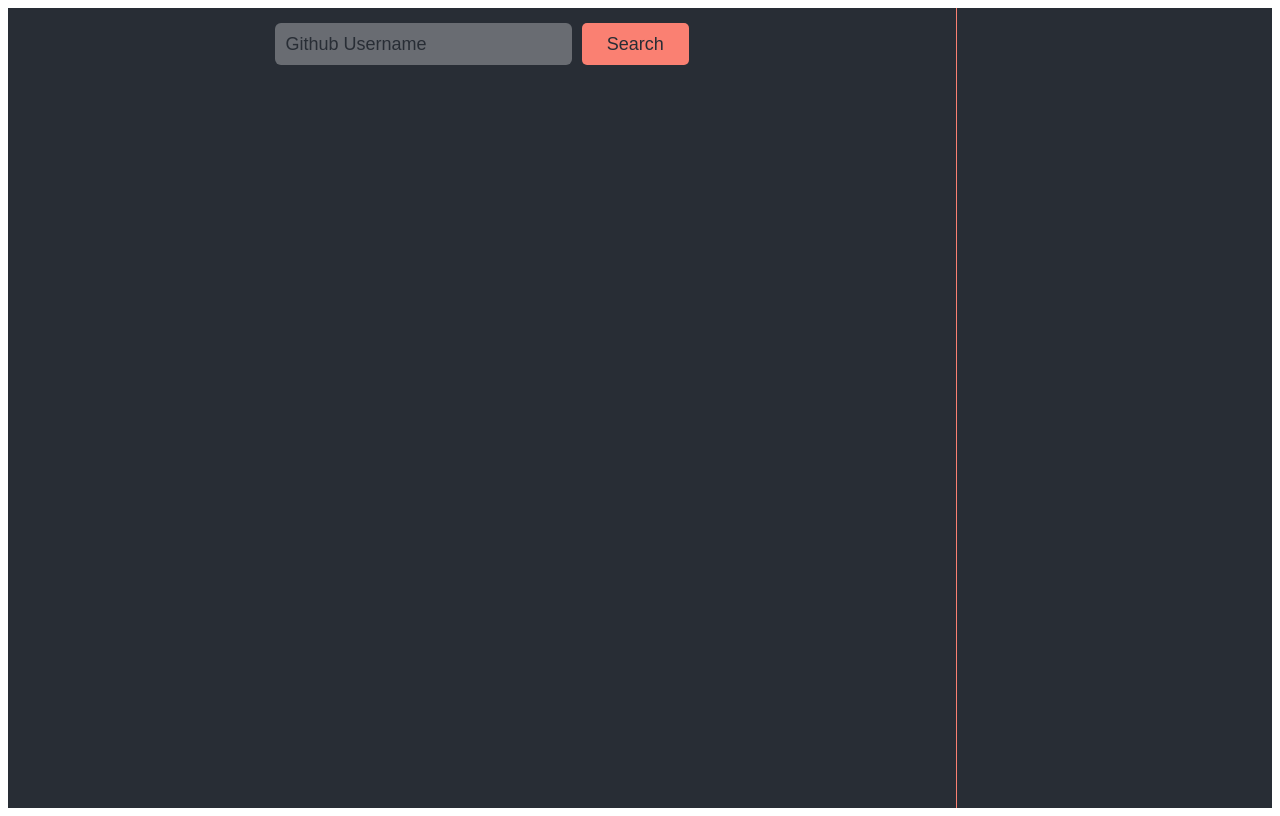
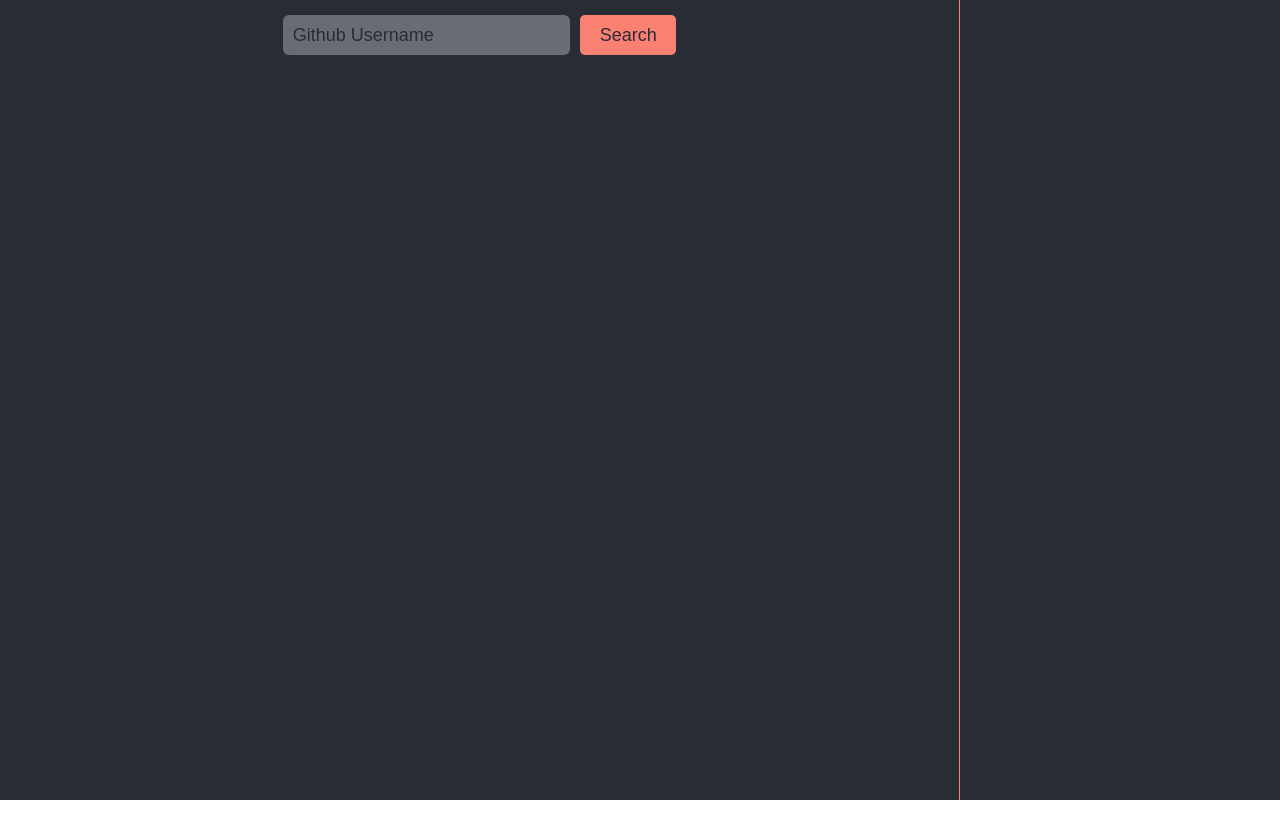
Before and after one commit to xargon666/github-tracker, a React app: page / in a window 1280 px wide. Built offline with nearby package versions, Linux system fonts and the light colour scheme.

Commit message:
remove empty border, fix height/width

```diff
--- a/src/App.css
+++ b/src/App.css
@@ -1,6 +1,14 @@
+*,
+*::before,
+*::after {
+  box-sizing: border-box;
+  margin:0;
+  padding:0;
+}
+
 .page {
     height: 100vh;
-    width: 100%;
+    width: 100vw;
   }
 
   .landing-page-container {
```
